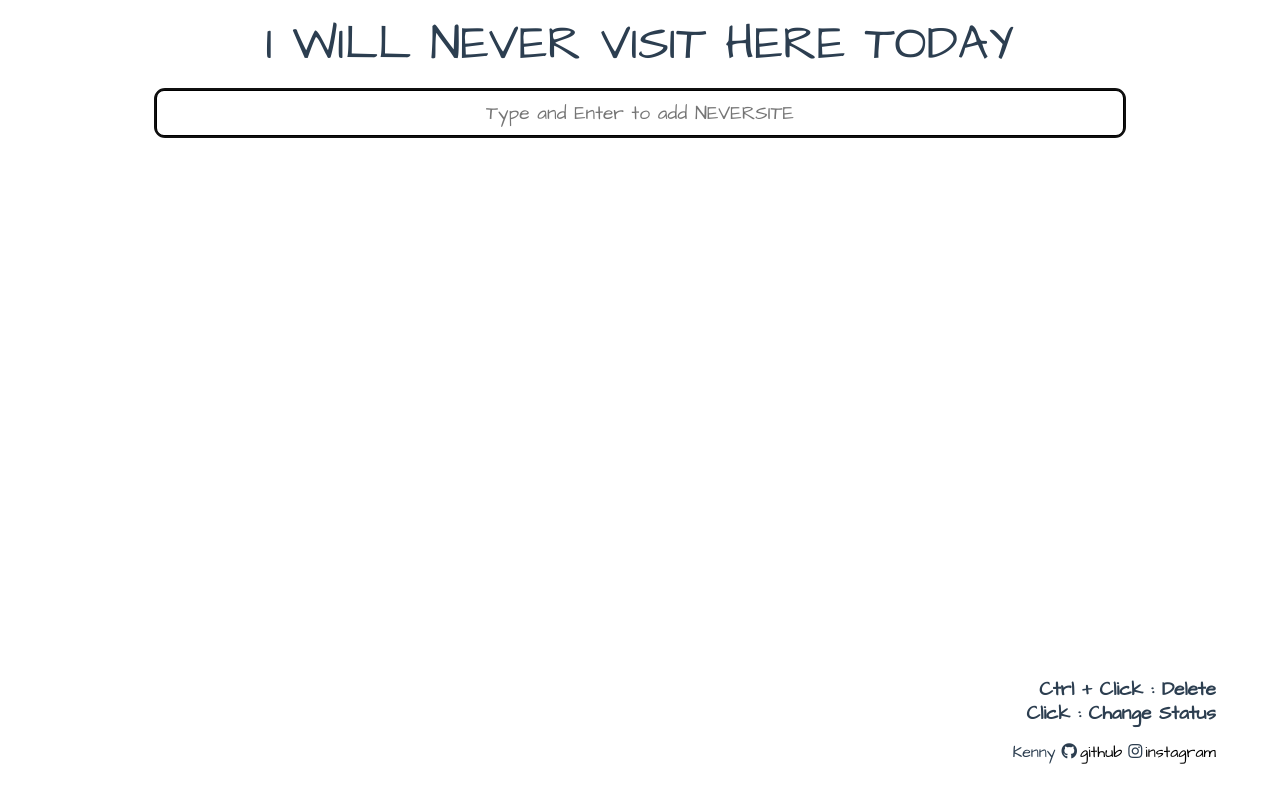
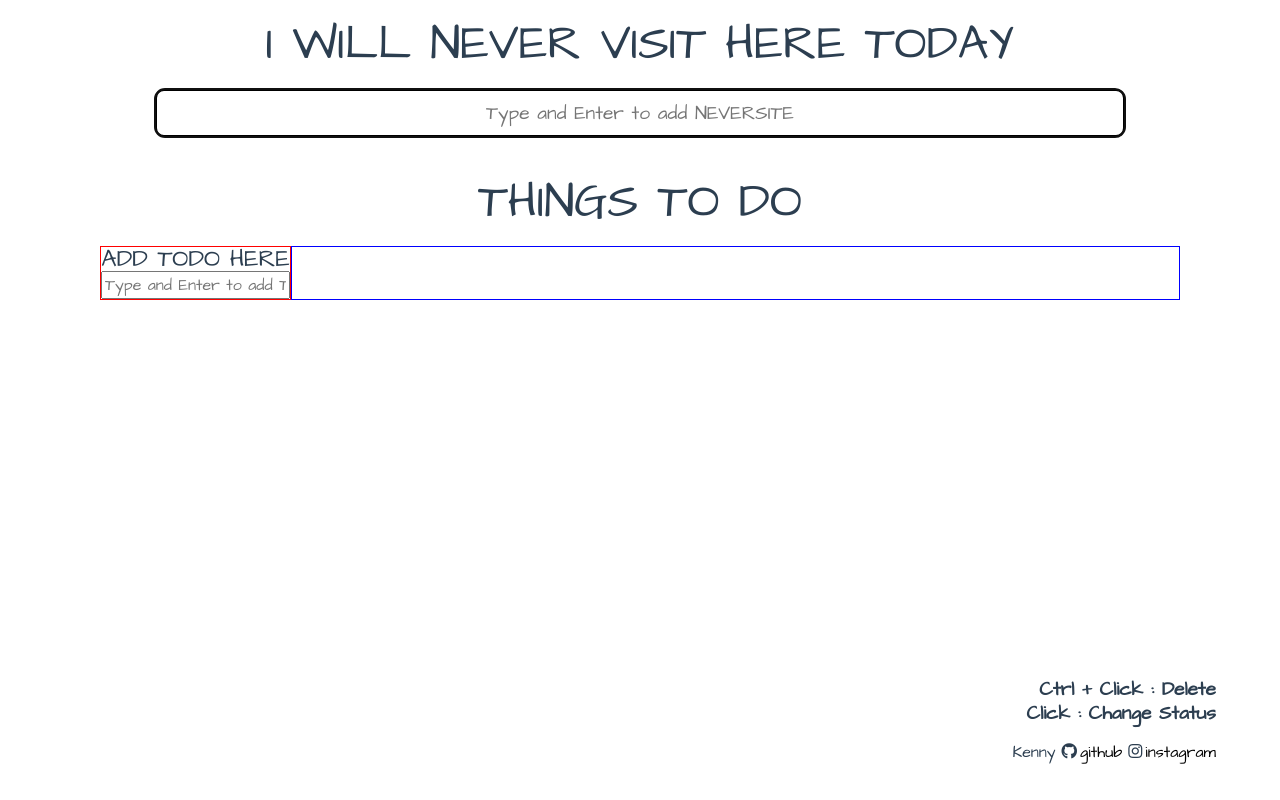
Before and after one commit to YeongbuCha/neversite, a Vue app: page / in a window 1280 px wide. Built offline with nearby package versions, Linux system fonts and the light colour scheme.

Commit message:
Add todo input and list

```diff
--- a/src/App.vue
+++ b/src/App.vue
@@ -6,6 +6,15 @@
       @imgClick="changeVisited"
       @imgCtrlClick="deleteSite"
       :neverSites="neverSites" />
+    <h1>THINGS TO DO</h1>
+    <div class="todo-wrapper">
+      <TodoInput @todoInputSubmit="onTodoInputSubmit" />
+      <TodoList
+        @todoClick="changeCompleted"
+        @todoCtrlClick="deleteTodo"
+        :todos="todos" />
+    </div>
+
     <MyFooter />
   </div>
 </template>
@@ -13,6 +22,10 @@
 <script>
 import NeverInput from './components/NeverInput.vue'
 import NeverList from './components/NeverList.vue'
+
+import TodoList from './components/TodoList.vue'
+import TodoInput from './components/TodoInput.vue'
+
 import MyFooter from './components/MyFooter.vue'
 
 export default {
@@ -20,11 +33,16 @@ export default {
   components: {
     NeverInput,
     NeverList,
+
+    TodoInput,
+    TodoList,
+
     MyFooter
   },
   data() {
     return {
-      neverSites: this.getNeverSites()
+      neverSites: this.getNeverSites(),
+      todos: this.getTodos()
     }
   },
   methods: {
@@ -32,25 +50,45 @@ export default {
       neverSite.isVisited = !neverSite.isVisited
       localStorage.setItem('neverSites', JSON.stringify(this.neverSites))
     },
+    changeCompleted(todo) {
+      todo.isCompleted = !todo.isCompleted
+      localStorage.setItem('todos', JSON.stringify(this.todos))
+    },
+
     deleteSite(neverSite) {
-      const idx = this.neverSites.indexOf(neverSite)
-      this.neverSites.splice(idx, 1)
+      const siteIdx = this.neverSites.indexOf(neverSite)
+      this.neverSites.splice(siteIdx, 1)
       localStorage.setItem('neverSites', JSON.stringify(this.neverSites))
     },
+    deleteTodo(todo) {
+      const todoIdx = this.todos.indexOf(todo)
+      this.todos.splice(todoIdx, 1)
+      localStorage.setItem('todos', JSON.stringify(this.todos))
+    },
+
     onNeverInputSubmit(neverSite) {
       if (this.neverSites === []) {
         this.neverSites.push(neverSite)
-        localStorage.setItem('neverSites', JSON.stringify(this.neverSites))
-      }
-      else if (this.neverSites.length < 8) {
+      } else if (this.neverSites.length < 8) {
         this.neverSites.push(neverSite)
-        localStorage.setItem('neverSites', JSON.stringify(this.neverSites))
       } else {
         this.neverSites.pop()
         this.neverSites.push(neverSite)
-        localStorage.setItem('neverSites', JSON.stringify(this.neverSites))
       }
+      localStorage.setItem('neverSites', JSON.stringify(this.neverSites))
     },
+    onTodoInputSubmit(todo) {
+      if (this.todos === []) {
+        this.todos.push(todo)
+      } else if (this.todos.length < 12) {
+        this.todos.push(todo)
+      } else {
+        this.todos.pop()
+        this.todos.push(todo)
+      }
+      localStorage.setItem('todos', JSON.stringify(this.todos))
+    },
+
     getNeverSites() {
       const loadedNeverSites = localStorage.getItem('neverSites')
       if (loadedNeverSites !== null) {
@@ -58,7 +96,15 @@ export default {
       } else {
         return []
       }
-    }
+    },
+    getTodos() {
+      const loadedTodos = localStorage.getItem('todos')
+      if (loadedTodos !== null) {
+        return JSON.parse(loadedTodos)
+      } else {
+        return []
+      }
+    },
   },
 }
 </script>
@@ -126,4 +172,9 @@ h1 {
   margin-top: 20px;
 }
 
+.todo-wrapper {
+  display: grid;
+  grid-template-columns: 1fr 5fr;
+}
+
 </style>
--- a/src/components/NeverList.vue
+++ b/src/components/NeverList.vue
@@ -1,6 +1,6 @@
 <template>
   <div class="never-list">
-    <div class="wrapper">
+    <div class="never-wrapper">
       <NeverListItem
         @imgClick="onImgClick"
         @imgCtrlClick="onImgCtrlClick"
@@ -40,7 +40,7 @@ export default {
   /* border: 1px solid red; */
   margin: 20px 20px 0 20px;
 }
-.wrapper {
+.never-wrapper {
   height: 100%;
   width: 100%;
   display: grid;
--- a/src/components/NeverListItem.vue
+++ b/src/components/NeverListItem.vue
@@ -28,11 +28,9 @@ export default {
   },
   methods: {
     onImgClick() {
-      console.log("on img click")
       this.$emit('imgClick', this.neverSite)
     },
     onImgCtrlClick() {
-      console.log("on img crl click")
       this.$emit('imgCtrlClick', this.neverSite)
     }
   },
--- a/src/components/TodoInput.vue
+++ b/src/components/TodoInput.vue
@@ -0,0 +1,44 @@
+<template>
+  <div class="todo-input">
+    <h3>ADD TODO HERE</h3>
+    <input
+      v-model="newTodoInput"
+      @keypress.enter="onTodoInputSubmit"
+      type="text"
+      placeholder="Type and Enter to add TODO">
+  </div>
+</template>
+
+<script>
+export default {
+  name: 'TodoInput',
+  data() {
+    return {
+      newTodoInput: ''
+    }
+  },
+  methods: {
+    onTodoInputSubmit() {
+      if (this.newTodoInput.trim()) {
+        this.$emit('todoInputSubmit', {
+          id: Date.now(),
+          content: this.newTodoInput,
+          isCompleted: false
+        })
+      }
+      this.newTodoInput = ''
+    }
+  }
+}
+</script>
+
+<style scoped>
+div.todo-input {
+  border: 1px solid red;
+  margin-top: 20px;
+}
+
+h3 {
+  font-size: 1.5rem;
+}
+</style>
--- a/src/components/TodoList.vue
+++ b/src/components/TodoList.vue
@@ -0,0 +1,46 @@
+<template>
+  <div class="todo-list">
+    <div class="todo-list-wrapper">
+      <TodoListItem
+        @todoClick="onTodoClick"
+        @todoCtrlClick="onTodoCtrlClick"
+        v-for="todo in todos"
+        :key="todo.id"
+        :todo="todo" />
+    </div>
+  </div>
+</template>
+
+<script>
+import TodoListItem from './TodoListItem.vue'
+
+export default {
+  name: 'TodoList',
+  components: {
+    TodoListItem
+  },
+  props: {
+    todos: Array
+  },
+  methods: {
+    onTodoClick(todo) {
+      this.$emit('todoClick', todo)
+    },
+    onTodoCtrlClick(todo) {
+      this.$emit('todoCtrlClick', todo)
+    }
+  }
+}
+</script>
+
+<style scoped>
+div.todo-list {
+  border: 1px solid blue;
+  margin-top: 20px;
+}
+
+.todo-list-wrapper {
+  display: grid;
+  grid-template-columns: repeat(4, 1fr);
+}
+</style>
--- a/src/components/TodoListItem.vue
+++ b/src/components/TodoListItem.vue
@@ -0,0 +1,46 @@
+<template>
+  <div class="todo-list-item">
+    <div
+      class='x-block'
+      v-if="todo.isCompleted"
+      @click.exact="onTodoClick"
+      @click.ctrl.exact="onTodoCtrlClick"
+    >
+    <div>DONE</div>
+    </div>
+    <h3
+      @click.exact="onTodoClick"
+      @click.ctrl.exact="onTodoCtrlClick" >
+      {{ todo.content }}
+    </h3>
+  </div>
+</template>
+
+<script>
+export default {
+  name: 'TodoListItem',
+  props: {
+    todo: Object
+  },
+  methods: {
+    onTodoClick() {
+      this.$emit('todoClick', this.todo)
+    },
+    onTodoCtrlClick() {
+      this.$emit('todoCtrlClick', this.todo)
+    }
+  }
+}
+</script>
+
+<style scoped>
+div.todo-list-item {
+  border: 1px solid green;
+  margin-bottom: 10px;
+  height: 75px;
+}
+
+h3 {
+  font-size: 2rem;
+}
+</style>
```
